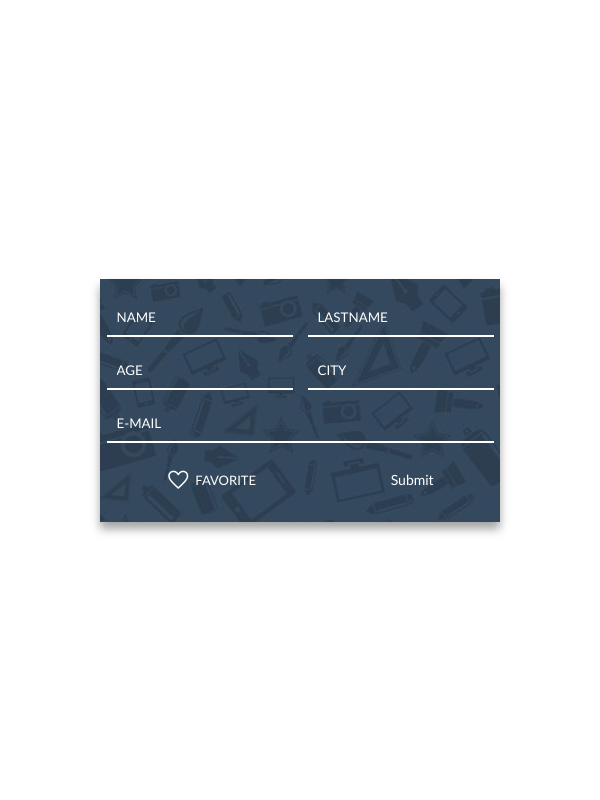
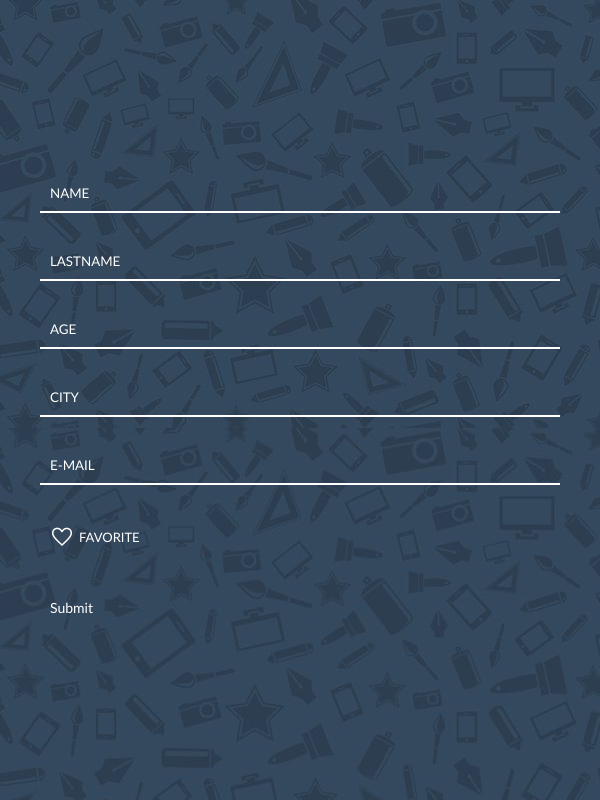
Before and after one commit to Nimani1378/phone-contact, a React (Create React App) app: page /addContact in a window 600 px wide. Built offline with nearby package versions, Linux system fonts and the light colour scheme.

Commit message:
fix some style 1

```diff
--- a/src/components/card/card_style.css
+++ b/src/components/card/card_style.css
@@ -1,5 +1,5 @@
 .card {
-    width: 400px;
+    width: 100%;
     padding: 20px;
     height: fit-content;
     /* border: 1px solid rgba(255, 0, 0, 0.712); */
@@ -10,7 +10,6 @@
     justify-content: space-between;
     flex-direction: row;
     background-color: rgba(254, 254, 254, 0.377);
-    margin: 0 20px;
 }
 .container:hover{
     box-shadow: 0px 0px 8px 1px #88888832;
--- a/src/pages/add-contact/addContact_style.css
+++ b/src/pages/add-contact/addContact_style.css
@@ -19,8 +19,10 @@
     box-shadow: 0px 7px 9px 0px #0000005c;
 }
 .form{
+    width: 100%;
     height: fit-content;
     display: flex;
+    flex-direction: column;
     justify-content: space-around;
     flex-wrap: wrap;
     gap: 15px;
@@ -62,3 +64,21 @@ input:focus::placeholder {
     border-radius: 5px;
     border: none;
 }
+
+@media only screen and (max-width: 600px) {
+    .addContact_container{
+        width: 100%;
+        height: auto;
+        overflow-y: scroll;
+        min-height:100vh;
+        align-items: center;
+        padding: 0 40px;
+}
+.grid-ds{
+    grid-template-columns: 1fr;
+    gap: 30px;
+}
+.form{
+    gap: 30px;
+}
+}
--- a/src/pages/home/index_style.css
+++ b/src/pages/home/index_style.css
@@ -1,11 +1,10 @@
+
+
 .container {
     display: flex;
     flex-direction: column;
-    width: 450px;
-    height: 500px;
     background-image: url('../../assets/images/pattern.jpg');
     overflow-y: scroll;
-    border-radius: 5px;
     position:static;
 }
 
@@ -15,7 +14,7 @@
     gap: 10px;
     height: fit-content;
     flex-grow: 1;
-    padding-top: 20px;
+    padding: 20px 20px;
 }
 
 .filters_continer {
@@ -55,21 +54,34 @@
     border-radius: 50%;
 }
 
+
+
+
+
+@media only screen and (max-width: 600px) {
+    .container {
+        width: 100%;
+        height: 100vh;
+    }
+}
+
+@media only screen and (min-width: 600px){
+    .container {
+        width: 450px;
+        height: 500px;
+        border-radius: 5px;
+    }
     ::-webkit-scrollbar {
         width: 10px;
     }
-
-/* Track */
     ::-webkit-scrollbar-track {
         background: #f1f1f1;
     }
-
-/* Handle */
     ::-webkit-scrollbar-thumb {
         background: rgb(0, 0, 0);
     }
-
-/* Handle on hover */
     ::-webkit-scrollbar-thumb:hover {
         background: rgb(93, 14, 14);
     }
+
+}
```
Lines whose indentation alone changed are shown as unchanged.
